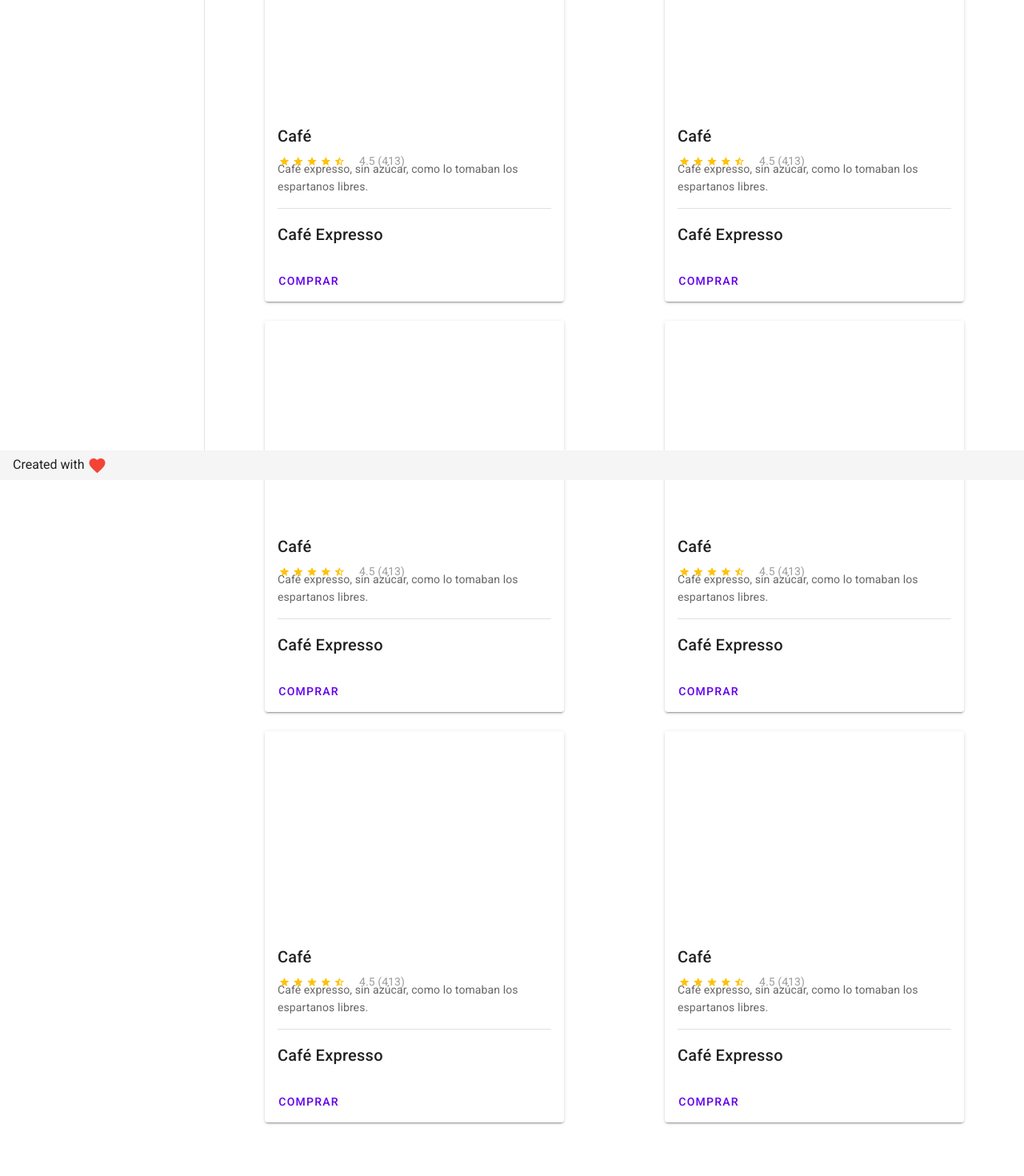
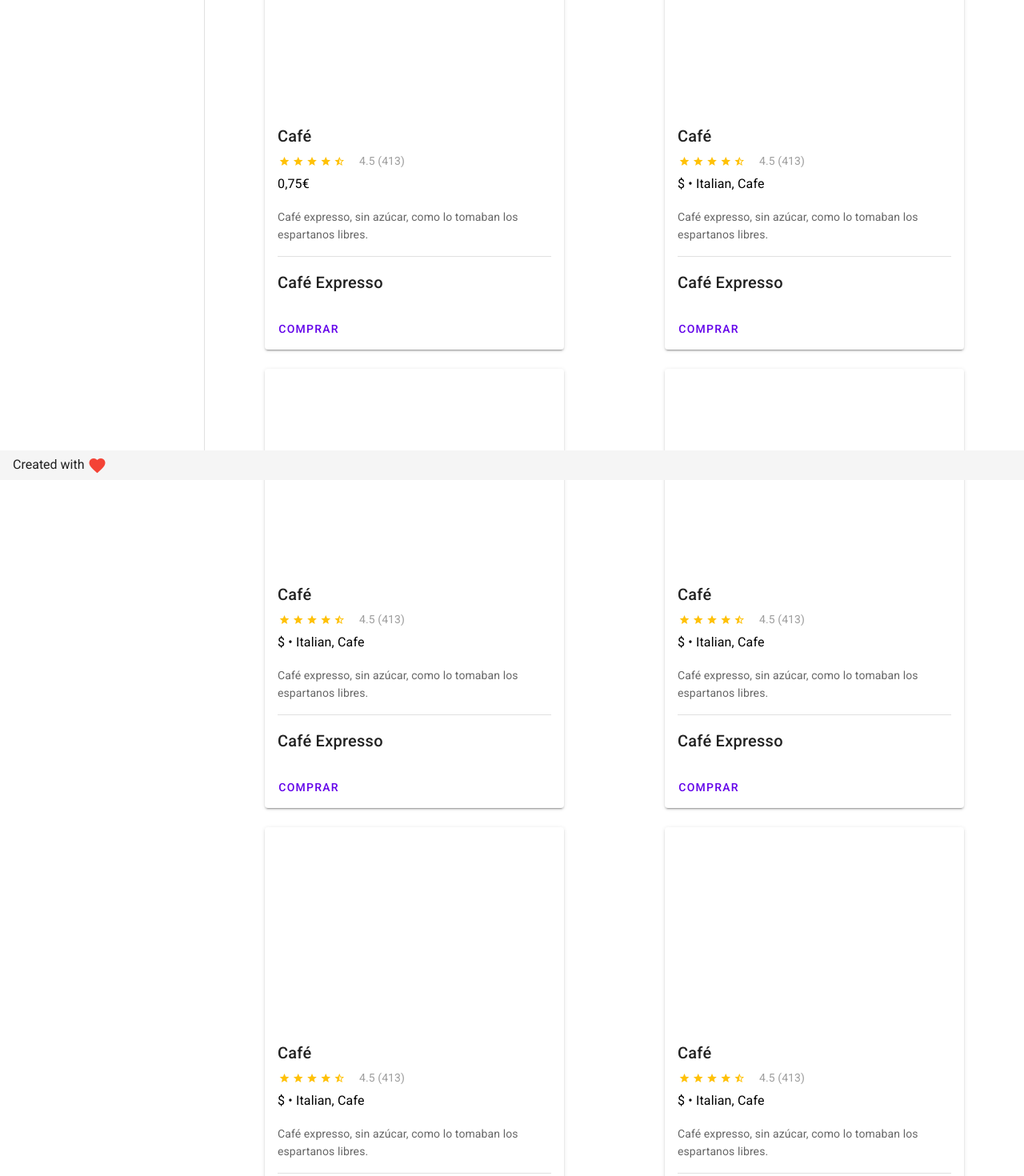
Before and after one commit to Xusotojas/hackathon-uah, a Vue app in the folder front/: page / in a window 1280 px wide. Shown: the part 200-1670 px from the top of the page at 80% size. Built offline with nearby package versions, Linux system fonts and the light colour scheme.

Commit message:
Added price

```diff
--- a/front/src/components/CafeteriaComponent.vue
+++ b/front/src/components/CafeteriaComponent.vue
@@ -1,7 +1,7 @@
 <template
   ><v-container
-    ><v-row
-      ><v-card :loading="loading" class="mx-auto my-3" max-width="374">
+    ><v-row>
+      <v-card :loading="loading" class="mx-auto my-3" max-width="374">
         <v-img height="250" src="../../public/cafe.jpg"></v-img>
 
         <v-card-title>Café</v-card-title>
@@ -19,6 +19,88 @@
 
             <div class="grey--text ml-4">4.5 (413)</div>
           </v-row>
+
+          <div class="my-4 subtitle-1 black--text">
+            0,75€
+          </div>
+
+          <div>
+            Café expresso, sin azúcar, como lo tomaban los espartanos libres.
+          </div>
+        </v-card-text>
+
+        <v-divider class="mx-4"></v-divider>
+
+        <v-card-title>Café Expresso</v-card-title>
+
+        <v-card-actions>
+          <v-btn color="deep-purple accent-4" text @click="blue">
+            Comprar
+          </v-btn>
+        </v-card-actions>
+      </v-card>
+
+      <v-card :loading="loading" class="mx-auto my-3" max-width="374">
+        <v-img height="250" src="../../public/cafe.jpg"></v-img>
+
+        <v-card-title>Café</v-card-title>
+
+        <v-card-text>
+          <v-row align="center" class="mx-0">
+            <v-rating
+              :value="4.5"
+              color="amber"
+              dense
+              half-increments
+              readonly
+              size="14"
+            ></v-rating>
+
+            <div class="grey--text ml-4">4.5 (413)</div>
+          </v-row>
+
+          <div class="my-4 subtitle-1 black--text">
+            $ • Italian, Cafe
+          </div>
+
+          <div>
+            Café expresso, sin azúcar, como lo tomaban los espartanos libres.
+          </div>
+        </v-card-text>
+
+        <v-divider class="mx-4"></v-divider>
+
+        <v-card-title>Café Expresso</v-card-title>
+
+        <v-card-actions>
+          <v-btn color="deep-purple accent-4" text @click="blue">
+            Comprar
+          </v-btn>
+        </v-card-actions>
+      </v-card>
+
+      <v-card :loading="loading" class="mx-auto my-3" max-width="374">
+        <v-img height="250" src="../../public/cafe.jpg"></v-img>
+
+        <v-card-title>Café</v-card-title>
+
+        <v-card-text>
+          <v-row align="center" class="mx-0">
+            <v-rating
+              :value="4.5"
+              color="amber"
+              dense
+              half-increments
+              readonly
+              size="14"
+            ></v-rating>
+
+            <div class="grey--text ml-4">4.5 (413)</div>
+          </v-row>
+
+          <div class="my-4 subtitle-1 black--text">
+            $ • Italian, Cafe
+          </div>
 
           <div>
             Café expresso, sin azúcar, como lo tomaban los espartanos libres.
@@ -54,39 +136,9 @@
             <div class="grey--text ml-4">4.5 (413)</div>
           </v-row>
 
-          <div>
-            Café expresso, sin azúcar, como lo tomaban los espartanos libres.
+          <div class="my-4 subtitle-1 black--text">
+            $ • Italian, Cafe
           </div>
-        </v-card-text>
-
-        <v-divider class="mx-4"></v-divider>
-
-        <v-card-title>Café Expresso</v-card-title>
-
-        <v-card-actions>
-          <v-btn color="deep-purple accent-4" text @click="blue">
-            Comprar
-          </v-btn>
-        </v-card-actions>
-      </v-card>
-      <v-card :loading="loading" class="mx-auto my-3" max-width="374">
-        <v-img height="250" src="../../public/cafe.jpg"></v-img>
-
-        <v-card-title>Café</v-card-title>
-
-        <v-card-text>
-          <v-row align="center" class="mx-0">
-            <v-rating
-              :value="4.5"
-              color="amber"
-              dense
-              half-increments
-              readonly
-              size="14"
-            ></v-rating>
-
-            <div class="grey--text ml-4">4.5 (413)</div>
-          </v-row>
 
           <div>
             Café expresso, sin azúcar, como lo tomaban los espartanos libres.
@@ -122,39 +174,9 @@
             <div class="grey--text ml-4">4.5 (413)</div>
           </v-row>
 
-          <div>
-            Café expresso, sin azúcar, como lo tomaban los espartanos libres.
+          <div class="my-4 subtitle-1 black--text">
+            $ • Italian, Cafe
           </div>
-        </v-card-text>
-
-        <v-divider class="mx-4"></v-divider>
-
-        <v-card-title>Café Expresso</v-card-title>
-
-        <v-card-actions>
-          <v-btn color="deep-purple accent-4" text @click="blue">
-            Comprar
-          </v-btn>
-        </v-card-actions>
-      </v-card>
-      <v-card :loading="loading" class="mx-auto my-3" max-width="374">
-        <v-img height="250" src="../../public/cafe.jpg"></v-img>
-
-        <v-card-title>Café</v-card-title>
-
-        <v-card-text>
-          <v-row align="center" class="mx-0">
-            <v-rating
-              :value="4.5"
-              color="amber"
-              dense
-              half-increments
-              readonly
-              size="14"
-            ></v-rating>
-
-            <div class="grey--text ml-4">4.5 (413)</div>
-          </v-row>
 
           <div>
             Café expresso, sin azúcar, como lo tomaban los espartanos libres.
@@ -190,6 +212,10 @@
             <div class="grey--text ml-4">4.5 (413)</div>
           </v-row>
 
+          <div class="my-4 subtitle-1 black--text">
+            $ • Italian, Cafe
+          </div>
+
           <div>
             Café expresso, sin azúcar, como lo tomaban los espartanos libres.
           </div>
```
